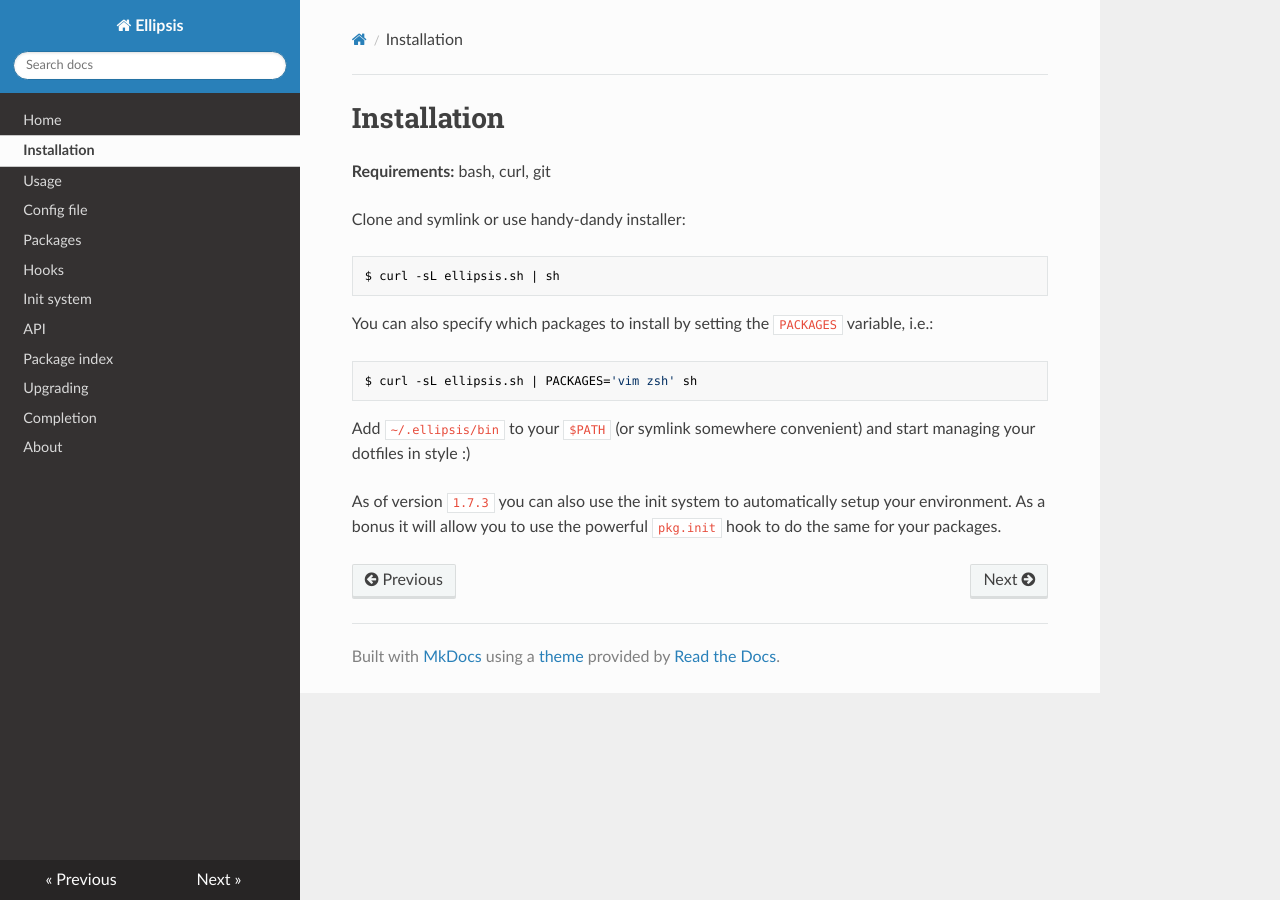
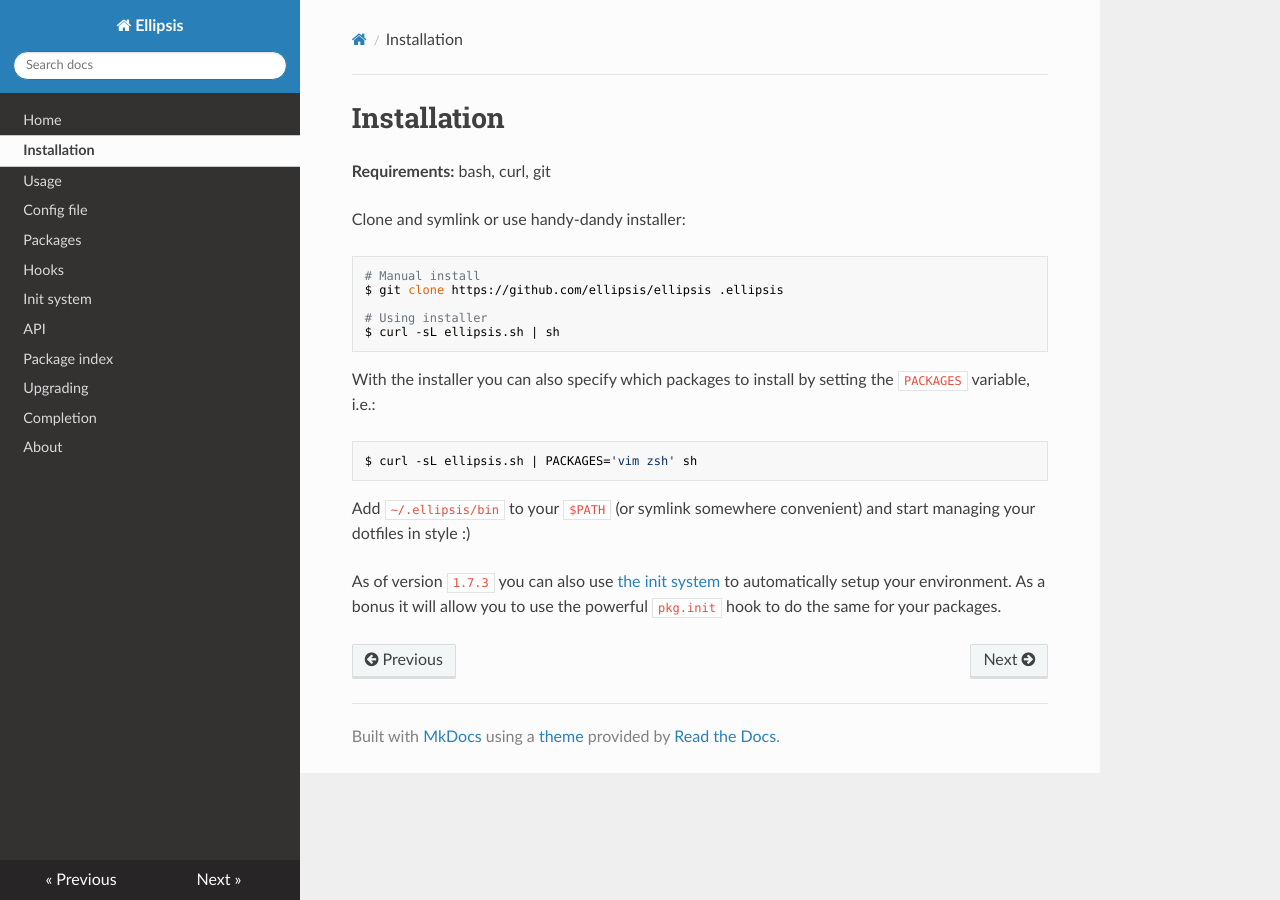
Before and after one commit to ellipsis/ellipsis, an MkDocs documentation site: the page built from docs/install.md, in a window 1280 px wide. Built offline with MkDocs 1.6.1, drawn with Linux system fonts in a browser that asks for light colours; nearby versions of some CDN libraries; old or Windows-style settings are respelled for this version of MkDocs.

Commit message:
Add manual install example

````diff
--- a/docs/install.md
+++ b/docs/install.md
@@ -5,11 +5,15 @@
 Clone and symlink or use handy-dandy installer:
 
 ```bash
+# Manual install
+$ git clone https://github.com/ellipsis/ellipsis .ellipsis
+
+# Using installer
 $ curl -sL ellipsis.sh | sh
 ```
 
-You can also specify which packages to install by setting the `PACKAGES`
-variable, i.e.:
+With the installer you can also specify which packages to install by setting
+the `PACKAGES` variable, i.e.:
 
 ```bash
 $ curl -sL ellipsis.sh | PACKAGES='vim zsh' sh
````
Also changed, not shown: other parts of docs/install.md (+5 -3 lines), README.md (+9 -4 lines).
